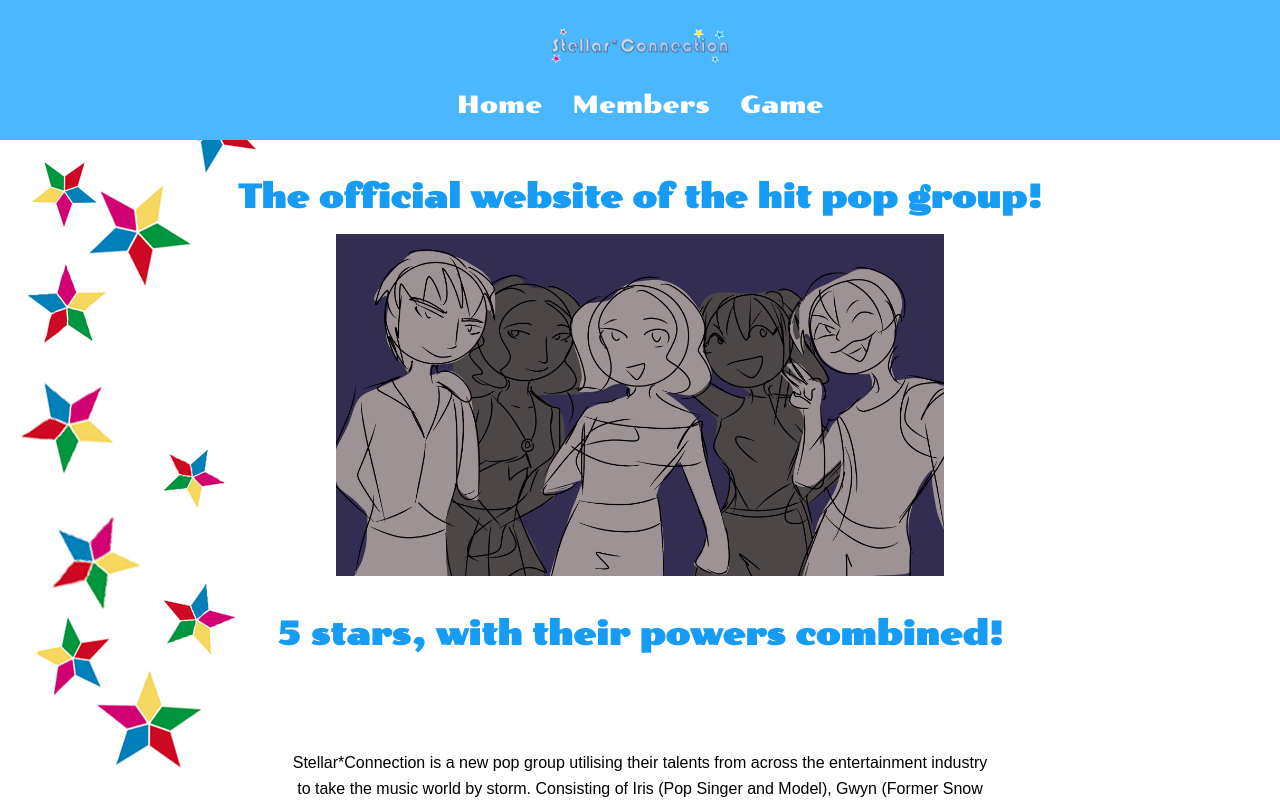
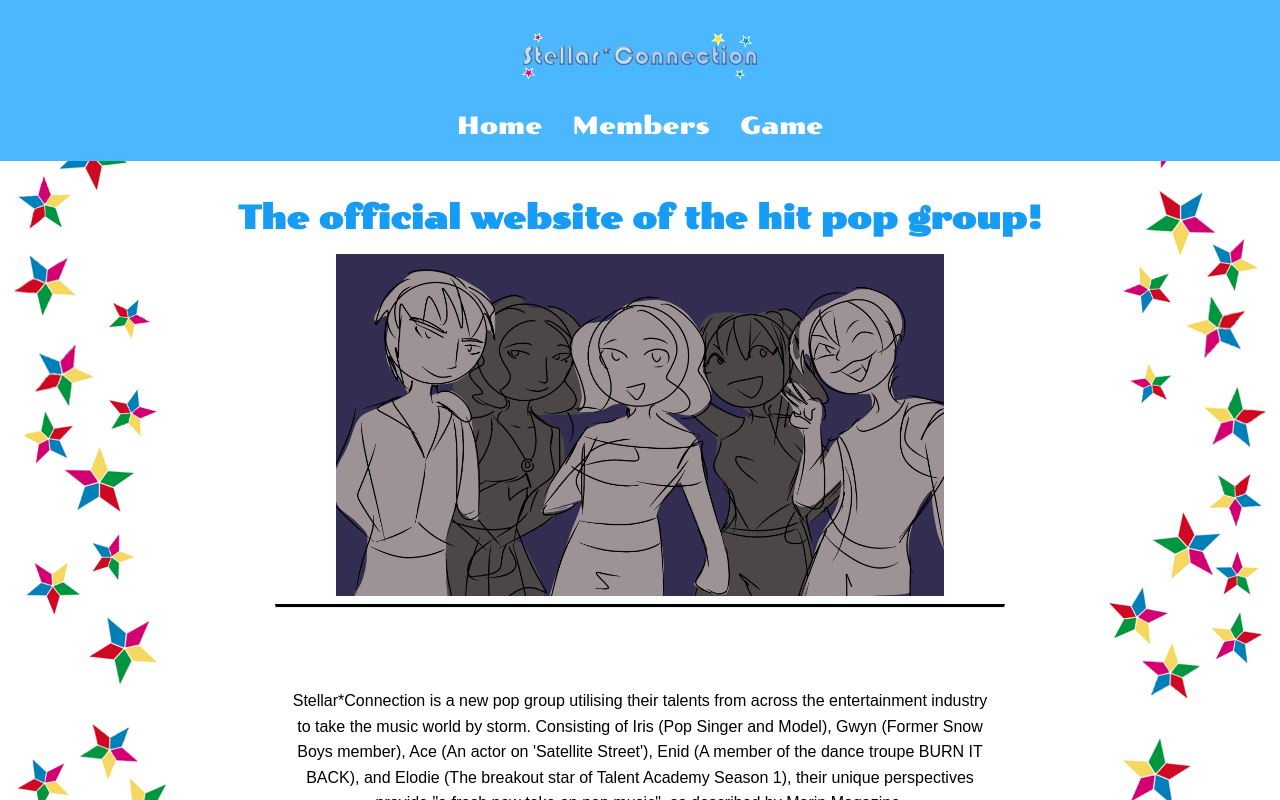
Before and after one commit to SophiaStanley/Stellar-Website, a SvelteKit app: page / in a window 1280 px wide. Shown: the top 800 px of the page. Built offline with nearby package versions, Linux system fonts and the light colour scheme.

Commit message:
Added link to Itch page and new art

```diff
--- a/src/routes/+layout.svelte
+++ b/src/routes/+layout.svelte
@@ -5,7 +5,7 @@
 
 <!-- Header -->
 <header>
-	<a href="/"><img src ="\StellarConnectionLogo.png" alt ="Stellar Connection Logo" width = 15% height = 15%></a>
+	<a href="/"><img src ="\StellarConnectionLogo.png" alt ="Stellar Connection Logo" width = 20% height = 20%></a>
     <nav>
         <ul>
             <li><a href="/">Home</a></li>
--- a/src/routes/+page.svelte
+++ b/src/routes/+page.svelte
@@ -1,7 +1,6 @@
 <h1>The official website of the hit pop group!</h1>
 <img src = "/TitleTemp.png" alt = "Stellar Connection group shot"> <br>
-<br>
-<h1>5 stars, with their powers combined!</h1>
+<hr>
 <div>
 <p>Stellar*Connection is a new pop group utilising their talents from across the entertainment industry to take the music world by storm. Consisting of Iris (Pop Singer and Model), Gwyn (Former Snow Boys member), Ace (An actor on 'Satellite Street'), Enid (A member of the dance troupe BURN IT BACK), and Elodie (The breakout star of Talent Academy Season 1), their unique perspectives provide "a fresh new take on pop music", as described by Marin Magazine.</p>
 </div>
@@ -17,6 +16,12 @@
     padding-right: 20vw;
     padding-top: 10vh;
   }
+
+  hr {
+     border-top: 3px solid #000;
+     width: 60%;
+     margin-left: 20%;
+  }
     h1 {
         animation: 2s ease-out 0s 1 fadeIn;
     }
--- a/src/routes/game/+page.svelte
+++ b/src/routes/game/+page.svelte
@@ -1,6 +1,28 @@
 <h1>Stellar*Stage!</h1>
 <p>Stellar*Stage is a rhythm game developed for Windows. Watch the Stellar*Connection members move to the rhythm as you play! Hit the notes in time with the music to increase your combo, and try to get the best score!</p>
-<h1>Link!</h1>
-<p>Coming soon!</p>
+<img src = "/TitleScreen.png" alt = "Stellar Stage Title">
+<br>
+<button> <a href = https://soupstantially.itch.io/stellarstage>Download Stellar*Stage!</a></button>
 <h1>Screenshots!</h1>
 <p>Coming soon!</p>
+
+<style>
+    img {
+    height: 50%;
+    width: 50%;
+    }
+
+
+    button {
+        border: none;
+        outline: none;
+        cursor: pointer;
+        padding: 14px 16px;
+        font-size: 17px;
+        background-color: #56a2f9;
+    }
+
+    a {
+            color: white;
+    }
+</style>
--- a/static/styles/global.css
+++ b/static/styles/global.css
@@ -44,6 +44,7 @@ body {
     font-family: var(--font-family);
     font-size: var(--font-size-base);
     background-image: var(--background-image);
+    background-size: contain;
     color: var(--text-color);
     line-height: var(--line-height-base);
 }
```
Also changed, not shown: 1 other file (tests, documents, lock files or other folders).
